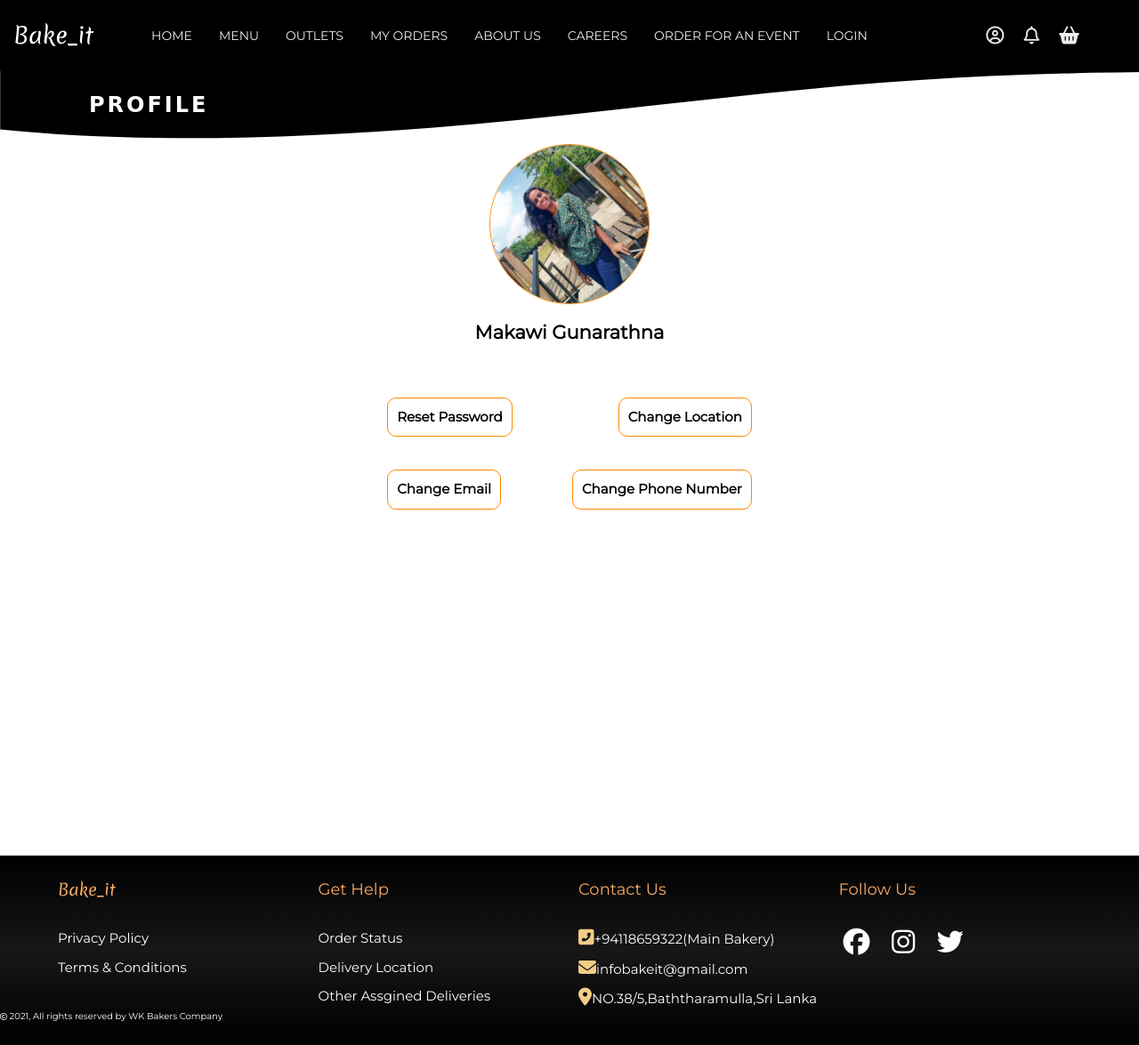
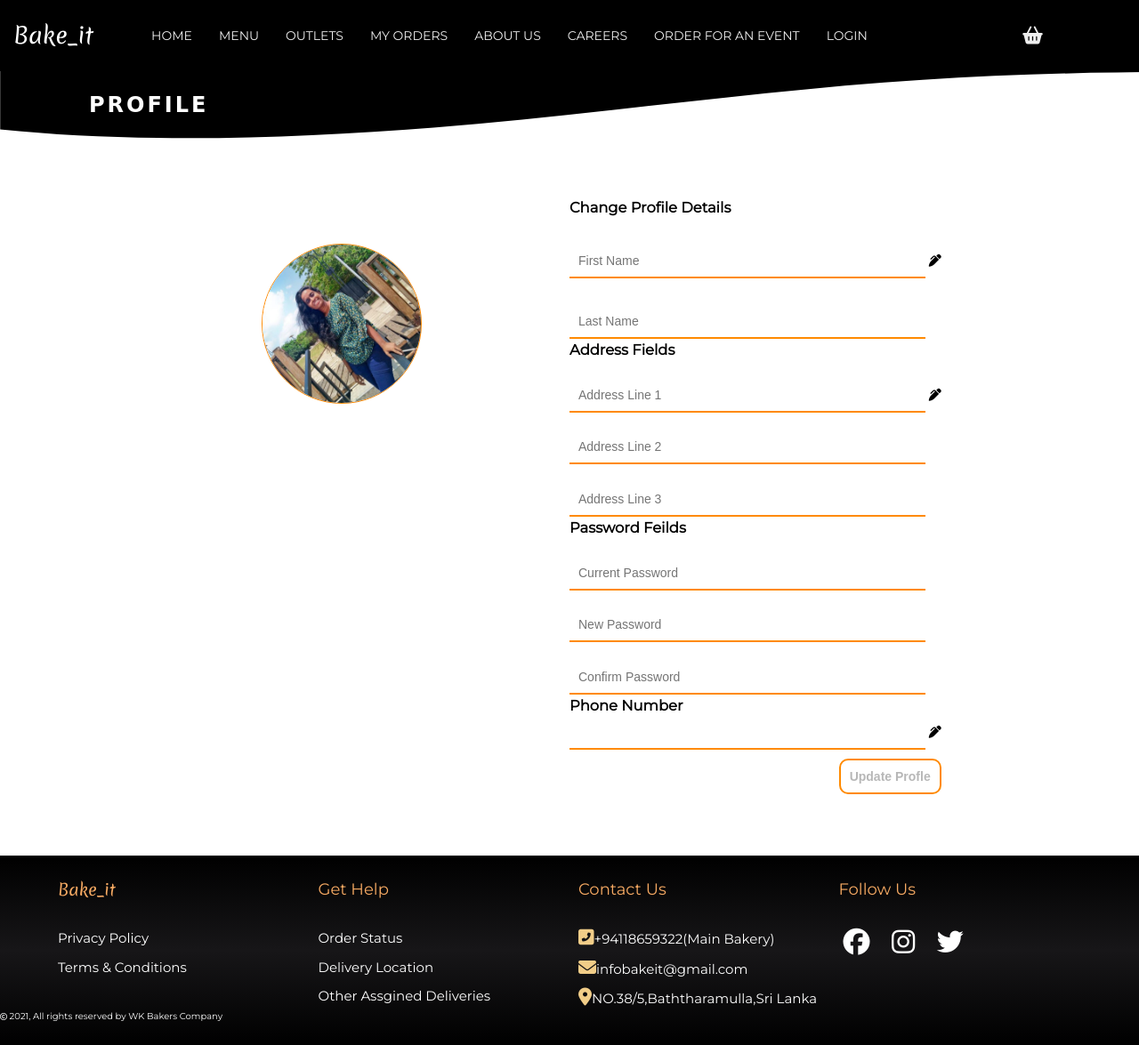
Before and after one commit to Chamath428/Bake_it, a PHP site: page /bakeit/application/views/customer/profile.php in a window 1280 px wide. Shown: the whole page at 89% size. Run offline with PHP 8.4, Linux system fonts and the light colour scheme; some libraries are stand-ins or nearby versions; some web fonts are replaced.

Commit message:
employeeSignIn/ProfileHalfway

```diff
--- a/application/controllers/homeController.php
+++ b/application/controllers/homeController.php
@@ -9,6 +9,9 @@ class homeController extends bakeItFramework
     }
     public function index(){
         $data = array();
+        if (isset($_SESSION['role_number']) && $_SESSION['role_number']>1) {
+            $this->redirect("dashboardController");
+        }
         $this->view("customer/home",$data);
     }
 }
--- a/application/controllers/loginController.php
+++ b/application/controllers/loginController.php
@@ -43,22 +43,23 @@
 				}
 			}
 
-			$data['username']=$username;
 			if ($data['error']=="") {
-				// $customer_id=$this->loginModel->getCustomerId($username);
 				echo $role_number;
 				if ($role_number==1) {
 					$customer_id=$this->loginModel->getCustomerId($username);
 					$this->setSession("islogged",1);
 					$this->setSession("role_number",$role_number);
+					$this->setSession("customer_id",$customer_id);
 					$this->redirect("homeController");
 				}else{
 					$staff_id=$this->loginModel->getStaffId($username);
 					$this->setSession("islogged",1);
 					$this->setSession("role_number",$role_number);
+					$this->setSession("staff_id",$staff_id);
 					$this->redirect("dashboardController");
 				}
 			}else{
+				$data['username']=$username;
 				$this->view("customer/login",$data);
 			}
 		}
--- a/application/views/bakery_manager/header_index.php
+++ b/application/views/bakery_manager/header_index.php
@@ -69,6 +69,6 @@
             <div class="header-icons">
                 <span class="user-icon"><a href="profile.php"><i id="user" class="fas fa-user"></i></a>You logged in as : Bakery Manager</span>
                 <span class="bell-icon"><a href="#"><i class="fas fa-bell"></i></a></span>
-                <span class ="sign-out"><a href="#"><i class="fas fa-sign-out-alt"></i>Logout</a></span>
+                <span class ="sign-out"><a href="<?php echo BASEURL.'/loginController/logout' ?>"><i class="fas fa-sign-out-alt"></i>Logout</a></span>
              </div>
     </header>
--- a/application/views/bakery_manager/header_orders.php
+++ b/application/views/bakery_manager/header_orders.php
@@ -47,6 +47,6 @@
             <div class="header-icons">
                 <span class="user-icon"><a href="profile.php"><i id="user" class="fas fa-user"></i></a>You logged in as : Bakery Manager</span>
                 <span class="bell-icon"><a href="#"><i class="fas fa-bell"></i></a></span>
-                <span class ="sign-out"><a href="#"><i class="fas fa-sign-out-alt"></i>Logout</a></span>
+                <span class ="sign-out"><a href="<?php echo BASEURL.'/loginController/logout' ?>"><i class="fas fa-sign-out-alt"></i>Logout</a></span>
              </div>
     </header>
--- a/application/views/customer/home.php
+++ b/application/views/customer/home.php
@@ -61,8 +61,9 @@
 
             </ul>
             <div class="user-icons">
+                <?php if (isset($_SESSION['islogged']) && $_SESSION['islogged']==1) {?>
                 <a href="<?php echo BASEURL.'/profileController' ?>"><i class="far fa-user-circle"></i></a>
-                <a href=""><i class="far fa-bell"></i></a>
+                <a href=""><i class="far fa-bell"></i></a><?php }?>
                 <a href="<?php echo BASEURL.'/cartController' ?>"><i class="fas fa-shopping-basket"></i></a>
             </div>
         </nav>
--- a/application/views/customer/navbar.php
+++ b/application/views/customer/navbar.php
@@ -36,8 +36,9 @@
                  <li><a href="<?php echo BASEURL.'/loginController' ?>">Login</a></li><?php } ?>
             </ul>
             <div class="user-icons">
+                <?php if (isset($_SESSION['islogged']) && $_SESSION['islogged']==1) {?>
                 <a href="<?php echo BASEURL.'/profileController' ?>"><i class="far fa-user-circle"></i></a>
-                <a href=""><i class="far fa-bell"></i></a>
+                <a href=""><i class="far fa-bell"></i></a><?php }?>
                 <a href="<?php echo BASEURL.'/cartController' ?>"><i class="fas fa-shopping-basket"></i></a>
             </div>
         </nav>
--- a/application/views/customer/profile.php
+++ b/application/views/customer/profile.php
@@ -8,9 +8,11 @@
 	<link rel="stylesheet" href="<?php echo BASEURL ?>/public/css/customer/customer-footer.css">
 	<link rel="stylesheet" href="<?php echo BASEURL ?>/public/css/customer/customer-profile.css">
 	<script src="<?php echo BASEURL ?>/public/js/customer/navbar.js" defer></script>
+	<script src="<?php echo BASEURL ?>/public/js/customer/profile.js" defer></script>
 	<link href="https://unpkg.com/ionicons@4.5.10-0/dist/css/ionicons.min.css" rel="stylesheet">
     <script src="https://kit.fontawesome.com/84f84d587d.js" crossorigin="anonymous"></script>
 	<title>Profile</title>
+	<script src="https://ajax.googleapis.com/ajax/libs/jquery/3.4.0/jquery.min.js"></script>
 </head>
 <body>
 	<header>
@@ -21,20 +23,49 @@
 		<div class="profile-container">
 			<div class="profile-image">
 				<a href=""><img src="<?php echo BASEURL ?>/public/images/profile.jpg"></a>
-				<h2>Makawi Gunarathna</h2>
+				<span><?php if (isset($data['firstname']) && isset($data['lastname'])) {
+					echo $data['firstname']." ".$data['lastname'];
+				} ?></span>
 			</div>
-			<div class="profile-buttons">
-				<div>
-					<a href="resetpassword.php">Reset Password</a>
-					<a href="">Change Location</a>
+			<div class="profile-details">
+				<form method="post" action="#">
+				<div class="name-field">
+					<h3>Change Profile Details</h3>
+					<div>
+						<input  name="firstname" id="firstname" readonly="" value="<?php if(isset($data['firstname'])) echo $data['firstname'] ?>" placeholder="First Name">
+						<!-- <button  onclick="GFG_Fun()"></button> -->
+						<span onclick="nameFunction()"><i class="fas fa-pen-alt"></i></span>
+					</div>
+					<input type="text" name="lastname" id="lastname" readonly="" value="<?php if(isset($data['lastname'])) echo $data['lastname'] ?>" placeholder="Last Name">
 				</div>
-				<div>
-					<a href="changemail.php">Change Email</a>
-					<a href="changemobile.php">Change Phone Number</a>
+				<div class="address-field">
+					<h3>Address Fields</h3>
+					<div>
+						<input type="text" name="address1" id="address1" readonly="" value="<?php if(isset($data['address1'])) echo $data['address1'] ?>" placeholder="Address Line 1">
+						<span onclick="addressFunction()"><i class="fas fa-pen-alt"></i></span>
+					</div>
+					<input type="text" name="address2" id="address2" readonly="" value="<?php if(isset($data['address2'])) echo $data['address2'] ?>" placeholder="Address Line 2">
+					<input type="text" name="address2" id="address3" readonly="" value="<?php if(isset($data['address3'])) echo $data['address3'] ?>" placeholder="Address Line 3">
 				</div>
+				<div class="password-field">
+					<h3>Password Feilds</h3>
+					<input type="password" name="current-password" value=""	placeholder="Current Password">
+					<input type="password" name="new-password" value="" placeholder="New Password">
+					<input type="password" name="confirm-password" value="" placeholder="Confirm Password">
+				</div>
+				<div class="phone-number-field">
+					<h3>Phone Number</h3>
+					<input type="text" name="phonenumber" id="phonenumber" readonly="" value="<?php if(isset($data['phonenumber'])) echo $data['phonenumber'] ?>">
+					<span onclick="phoneFunction()"><i class="fas fa-pen-alt"></i></span>
+				</div>
+				<div class="submit-button">
+					<input type="submit" name="update-profile" value="Update Profle">
+				</div>
+			</form>
 			</div>
 		</div>
 	</section>
 
 	<?php require_once('footer.php'); ?>
+
 </html>
--- a/application/views/owner/header_reports.php
+++ b/application/views/owner/header_reports.php
@@ -47,6 +47,6 @@
             <div class="header-icons">
                 <span class="user-icon"><a href="profile.php"><i id="user" class="fas fa-user"></i></a>You logged in as : Owner</span>
                 <span class="bell-icon"><a href="#"><i class="fas fa-bell"></i></a></span>
-                <span class ="sign-out"><a href="#"><i class="fas fa-sign-out-alt"></i>Logout</a></span>
+                <span class ="sign-out"><a href="<?php echo BASEURL.'/loginController/logout' ?>"><i class="fas fa-sign-out-alt"></i>Logout</a></span>
              </div>
         </header>
--- a/application/views/owner/newheader.php
+++ b/application/views/owner/newheader.php
@@ -65,6 +65,6 @@
             <div class="header-icons">
                 <span class="user-icon"><a href="profile.php"><i id="user" class="fas fa-user"></i></a>You logged in as : Owner</span>
                 <span class="bell-icon"><a href="#"><i class="fas fa-bell"></i></a></span>
-                <span class ="sign-out"><a href="#"><i class="fas fa-sign-out-alt"></i>Logout</a></span>
+                <span class ="sign-out"><a href="<?php echo BASEURL.'/loginController/logout' ?>"><i class="fas fa-sign-out-alt"></i>Logout</a></span>
              </div>
         </header>
--- a/public/css/customer/customer-profile.css
+++ b/public/css/customer/customer-profile.css
@@ -1,4 +1,4 @@
-section{
+/*section{
 	width: 100%;
 	height: 100vh;
 	position: relative;
@@ -42,7 +42,7 @@ section{
 	flex-wrap: wrap;
 	justify-content: space-between;
 }
-/*.profile-container .profile-buttons div button{
+.profile-container .profile-buttons div button{
 	padding: 1rem;
 	border-radius: 1rem;
 	cursor: pointer;
@@ -50,7 +50,7 @@ section{
 	font-size: 1.5rem;
 	border: 1px solid rgb(255, 137, 0);
 	transition: 0.3s ease-in-out;
-}*/
+}
 .profile-container .profile-buttons div a{
 	padding: 1rem;
 	border-radius: 1rem;
@@ -98,4 +98,150 @@ section{
 		width: 60%;
 		margin-bottom: 0.8rem;
 	}
+}*/
+
+section{
+	width: 100%;
+	height: 100vh;
+	position: relative;
+	overflow-x: hidden;
+	font-size: 1.4rem;
 }
+
+.profile-container{
+	display: flex;
+	flex-wrap: wrap;
+	flex-direction: row;
+	width: 80%;
+	margin: 0 auto;
+}
+
+.profile-container .profile-image{
+	width: 50%;
+	height: 50vh;
+	margin: 1rem auto;
+	display: flex;
+	flex-direction: column;
+	justify-content: center;
+	align-items: center;
+}
+.profile-container .profile-image img{
+	width: 180px;
+	height: 180px;
+	object-fit: cover;
+	border-radius: 50%;
+	border: 1px solid rgb(255, 137, 0);
+	margin-bottom: 1rem;
+	transition: 0.3s ease-in-out;
+}
+.profile-container .profile-image img:hover{
+	border: 4px solid rgb(255, 137, 0);
+}
+
+.profile-container .profile-image span{
+	font-weight: bold;
+	font-size: 1.6rem;
+}
+
+.profile-container .profile-details{
+	width: 50%;
+	height: 100vh;
+	display: flex;
+	flex-wrap: wrap;
+	flex-direction: column;
+	align-items: flex-start;
+	justify-content: space-evenly;
+}
+
+.profile-container  input{
+	width: 40rem;
+	padding: 1rem 1rem;
+	border: none;
+	border-bottom: 2px solid rgb(255, 138, 0);
+	font-size: 1.4rem;
+	outline: none;
+}
+
+.profile-container  input[type="submit"]{
+	width: auto;
+	border: 2px solid rgb(255, 138, 0);
+	border-radius: 1rem;
+	background-color: transparent;
+	font-weight: bold;
+	cursor: pointer;
+	transition: 0.2s ease-in-out;
+	margin-top: 1rem;
+	margin-bottom: 1rem;
+}
+.profile-container  input[type="submit"]:hover{
+	background-color: rgb(255, 138, 0);
+	color: white;
+}
+
+.profile-container .profile-details span{
+	cursor: pointer;
+}
+
+.profile-container .profile-details .name-field{
+	display: flex;
+	flex-direction: column;
+	justify-content: space-between;
+	height: 20vh;
+}
+
+.profile-container .profile-details .address-field{
+	display: flex;
+	flex-wrap: wrap;
+	flex-direction: column;
+	height: 25vh;
+	justify-content: space-between;
+}
+
+.profile-container .profile-details .password-field{
+	display: flex;
+	flex-wrap: wrap;
+	flex-direction: column;
+	height: 25vh;
+	justify-content: space-between;
+}
+
+.profile-container .profile-details .submit-button{
+	display: flex;
+	justify-content: flex-end;
+	width: 100%;
+}
+
+
+@media(max-width: 1060px){
+	.profile-container  input{
+		width: 30rem;
+	}
+}
+
+@media (max-width: 900px){
+	.profile-container{
+		width: 100%;
+	}
+}
+
+@media(max-width: 750px){
+	.profile-container{
+		flex-direction: column;
+	}
+	.profile-container .profile-image{
+		height: auto;
+		width: 100%;
+	}
+	.profile-container .profile-details{
+		height: auto;
+		width: 100%;
+		align-items: center;
+	}
+	.profile-container  input{
+		width: 25rem;
+	}
+}
+
+@media(max-width: 370px){
+
+}
--- /dev/null
+++ b/public/js/customer/profile.js
@@ -0,0 +1,32 @@
+function nameFunction() {
+        $("#firstname").prop("readonly", false);
+        $("#lastname").prop("readonly", false);
+}
+
+function addressFunction() {
+        $("#address1").prop("readonly", false);
+        $("#address2").prop("readonly", false);
+        $("#address3").prop("readonly", false);
+}
+
+function phoneFunction() {
+        $("#phonenumber").prop("readonly", false);
+}
+
+$(document).ready(function() {
+     $(':input[type="submit"]').prop('disabled', true);
+     $('input[type="text"]').keyup(function() {
+        if($(this).val() != '') {
+           $(':input[type="submit"]').prop('disabled', false);
+        }
+     });
+ });
+
+ $(document).ready(function() {
+     $(':input[type="submit"]').prop('disabled', true);
+     $('input[type="password"]').keyup(function() {
+        if($(this).val() != '') {
+           $(':input[type="submit"]').prop('disabled', false);
+        }
+     });
+ });
```
Also changed, not shown: application/controllers/dashboardController.php (+21 -4 lines), application/controllers/profileController.php (+8 -2 lines), application/models/profileModel.php (added, +49 -0 lines), application/views/bakery_manager/index.php (+5 -5 lines), application/views/customer/pp.php (added, +33 -0 lines), application/views/owner/index.php (+5 -5 lines), info_box.txt (+4 -4 lines).
